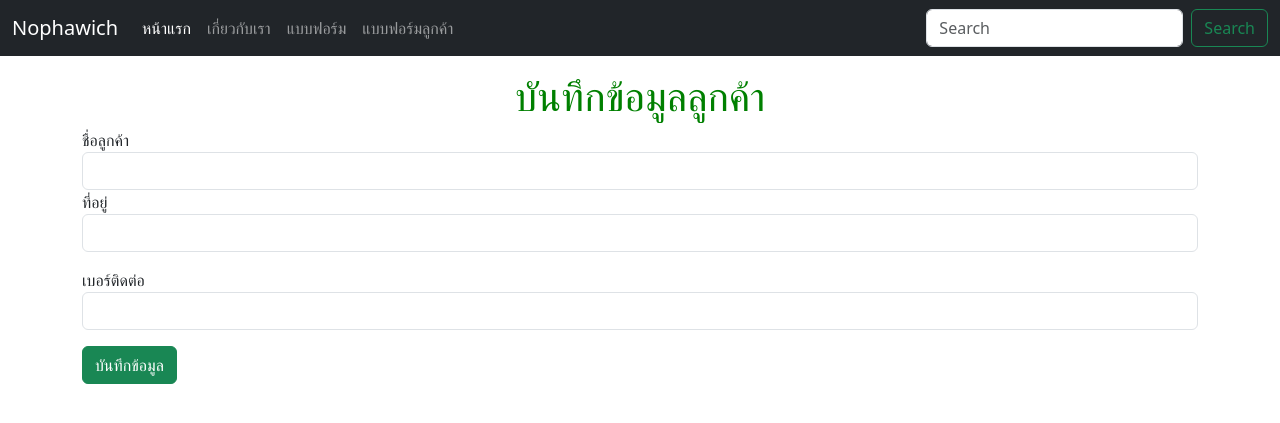
After one commit to sky5208/KimSudTe, a Django app: template myapp/templates/customer.html in a window 1280 px wide. The commit adds this page. Shown: the top 423 px of the page. Run offline with Django 4.2, Linux system fonts and the light colour scheme; the template is opened without the code that fills it, so the values that code supplies are empty.

Commit message:
Add files via upload

```diff
--- a/myapp/templates/base.html
+++ b/myapp/templates/base.html
@@ -5,6 +5,7 @@
     <meta charset="UTF-8">
     <meta name="viewport" content="width=device-width, initial-scale=1.0">
     <link href="https://cdn.jsdelivr.net/npm/bootstrap@5.3.2/dist/css/bootstrap.min.css" rel="stylesheet" integrity="sha384-T3c6CoIi6uLrA9TneNEoa7RxnatzjcDSCmG1MXxSR1GAsXEV/Dwwykc2MPK8M2HN" crossorigin="anonymous">
+    <link rel="stylesheet" href="css/project.css">
     {% block title%}
     {% endblock %}
 </head>
@@ -27,6 +28,9 @@
               <li class="nav-item">
                 <a class="nav-link" href="/form">แบบฟอร์ม</a>
               </li>
+              <li class="nav-item">
+                <a class="nav-link" href="/customer">แบบฟอร์มลูกค้า</a>
+              </li>
             </ul>
             <form class="d-flex" role="search">
               <input class="form-control me-2" type="search" placeholder="Search" aria-label="Search">
@@ -35,8 +39,7 @@
           </div>
         </div>
       </nav>
-    <hr>
-    <div class="container my-2">
+    <div class="container my-3">
         {% block content %}
         {% endblock %}
     </div>
--- /dev/null
+++ b/myapp/templates/customer.html
@@ -0,0 +1,26 @@
+{% extends "base.html" %}
+
+{% block title %}
+    <title>customer</title>
+{% endblock %}
+
+{% block content %}
+    <h1 class="text-center" style="color: green;">บันทึกข้อมูลลูกค้า</h1>
+    <form method="POST" action="customer">
+        {% csrf_token %}
+        <div class="form-group">
+            <label for="name">ชื่อลูกค้า</label>
+            <input type="text" name="username" class="form-control">
+        </div>
+        <div class="form-group mb-3">
+            <label for="address">ที่อยู่</label>
+            <input type="text" name="address" class="form-control">
+        </div>
+        <div class="form-group mb-3">
+            <label for="tel">เบอร์ติดต่อ</label>
+            <input type="number" name="tel_number" class="form-control">
+        </div>
+        <input type="submit" value="บันทึกข้อมูล" class="btn btn-success">
+    </form>
+
+{% endblock %}
```
Also changed, not shown: myapp/templates/edit.html (+8 -4 lines), myapp/templates/index.html (+10 -10 lines), myapp/templates/about.html (line endings or trailing spaces), myapp/templates/form.html (line endings or trailing spaces).
